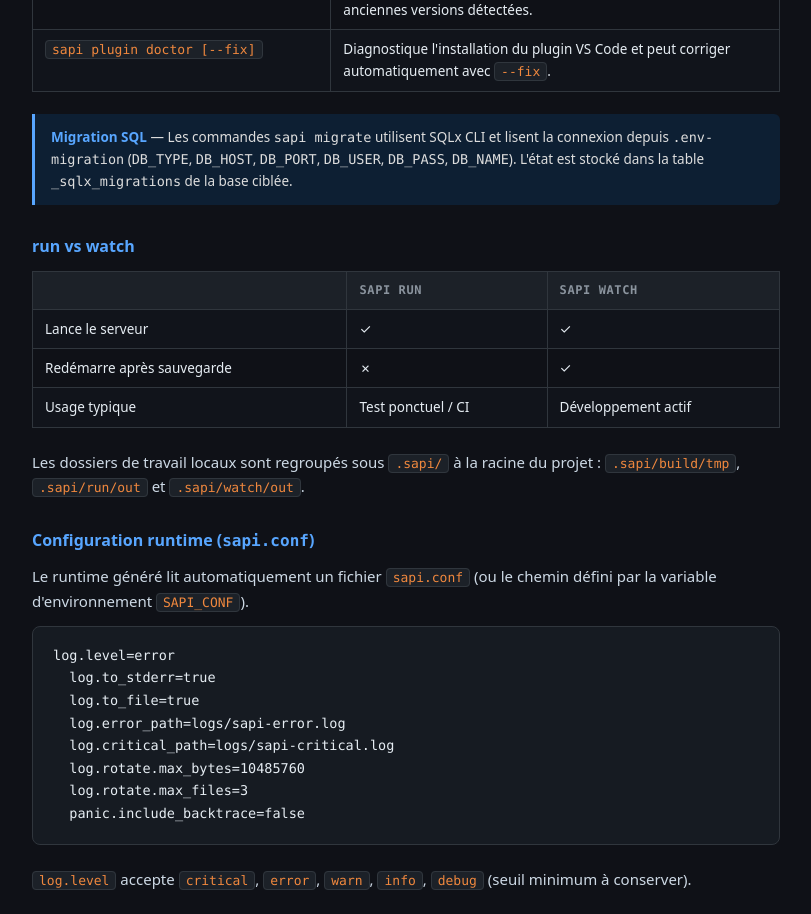
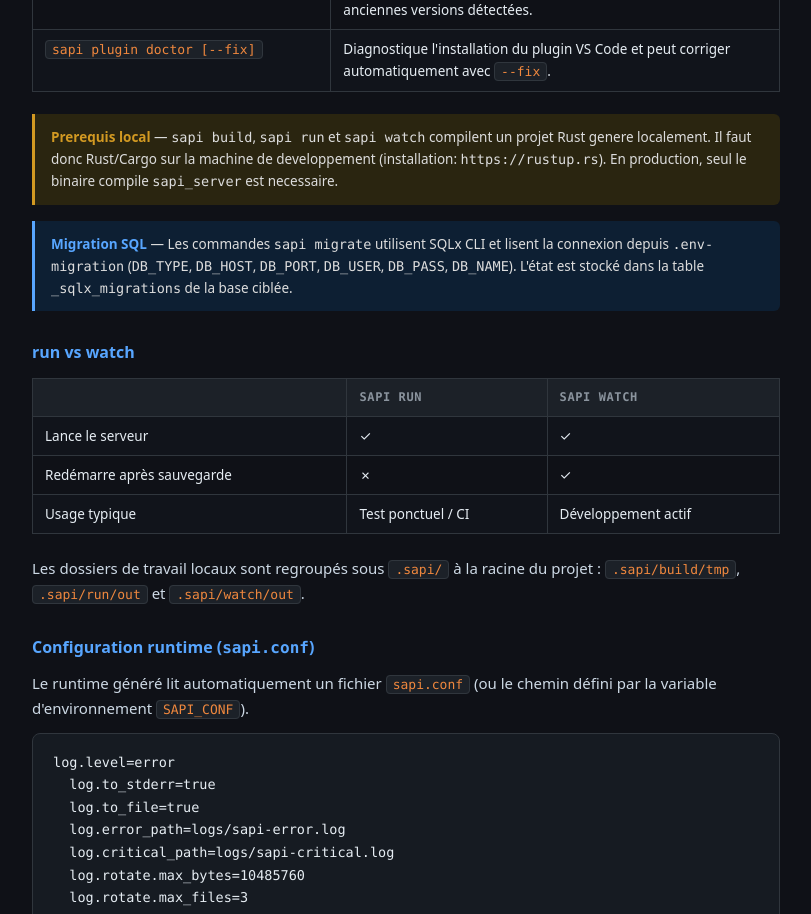
Before and after one commit to dSlyders/sapi-lang, a plain HTML site: page V1/Documentation/sapi.html in a window 1280 px wide. Shown: the part 1531-2445 px from the top of the page, without its empty margins (284-1095 px from the left). Drawn offline with Linux system fonts and the light colour scheme.

Commit message:
docs: clarify local Rust/Cargo requirement for build/run/watch

```diff
--- a/V1/Documentation/sapi.html
+++ b/V1/Documentation/sapi.html
@@ -261,6 +261,10 @@
       <tr><td><code>sapi plugin reinstall</code></td><td>Réinstalle proprement l'extension VS Code Sapi en supprimant les anciennes versions détectées.</td></tr>
       <tr><td><code>sapi plugin doctor [--fix]</code></td><td>Diagnostique l'installation du plugin VS Code et peut corriger automatiquement avec <code>--fix</code>.</td></tr>
     </table>
+
+    <div class="callout warn">
+      <strong>Prerequis local</strong> — <code>sapi build</code>, <code>sapi run</code> et <code>sapi watch</code> compilent un projet Rust genere localement. Il faut donc Rust/Cargo sur la machine de developpement (installation: <code>https://rustup.rs</code>). En production, seul le binaire compile <code>sapi_server</code> est necessaire.
+    </div>
 
     <div class="callout info">
       <strong>Migration SQL</strong> — Les commandes <code>sapi migrate</code> utilisent SQLx CLI et lisent la connexion depuis <code>.env-migration</code> (<code>DB_TYPE</code>, <code>DB_HOST</code>, <code>DB_PORT</code>, <code>DB_USER</code>, <code>DB_PASS</code>, <code>DB_NAME</code>). L'état est stocké dans la table <code>_sqlx_migrations</code> de la base ciblée.
```
Also changed, not shown: docs/index.html (+4 -0 lines), README.md.
